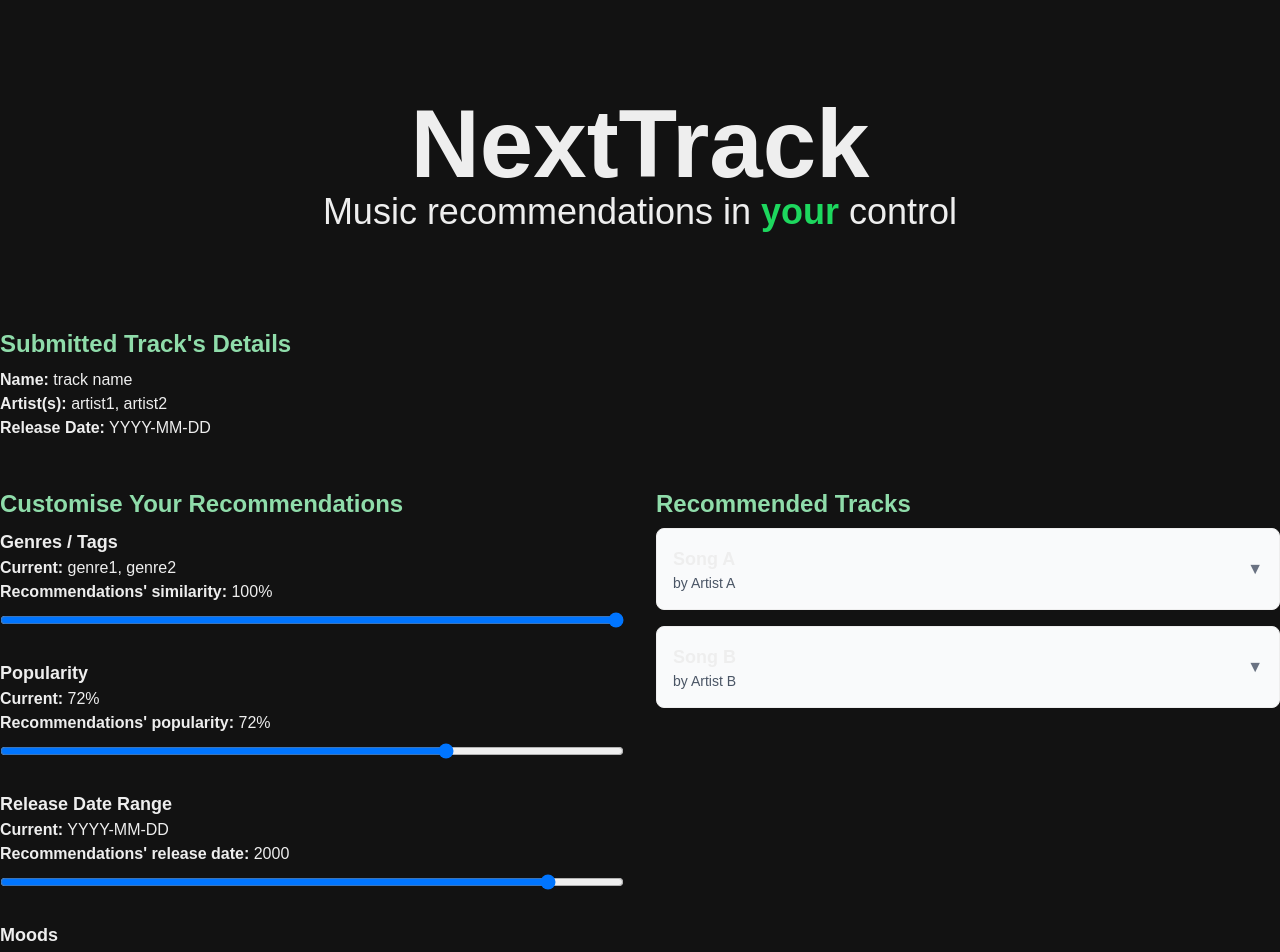
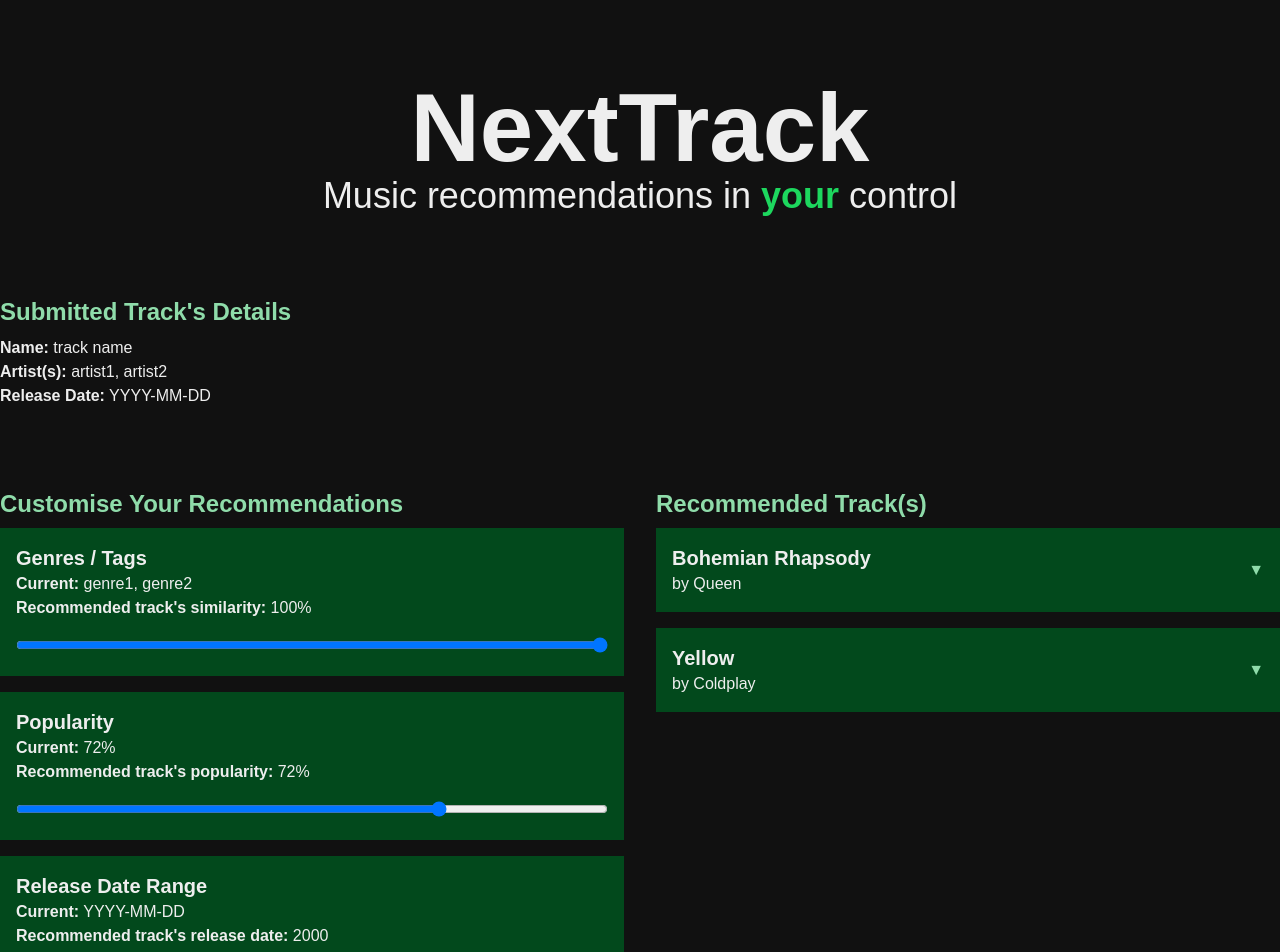
Before and after one commit to Zephkier/fyp-nexttrack, a Next.js app: page /recommendations in a window 1280 px wide. Shown: the top 952 px of the page. Built offline with nearby package versions, Linux system fonts and the light colour scheme.

Commit message:
feat: standardise CSS (like Midterm's)

```diff
--- a/src/app/globals.css
+++ b/src/app/globals.css
@@ -1,7 +1,21 @@
 @import "tailwindcss";
 
+/*
+Notes for consistent styling:
+
+- <h1>: className="text-8xl font-bold"                                          --> reserved as hero section's title
+- <h2>: className="text-4xl (font-normal)"                                      --> reserved as hero section's sub-title
+- <h3>: className="text-2xl font-bold mb-2" style={{ color: "var(--primary)" }} --> normal title
+- <h4>: className="text-xl  font-bold"                                          --> normal sub-title
+
+- Setting "mb" only is better than setting "my" on every element.
+- May use "mt" when necessary (e.g. for <hr />).
+- Only bottom-most element will not have "mb".
+- Only <footer> has "mt".
+*/
+
 :root {
-    --background: #121212;
+    --background: #111111;
     --foreground: #eeeeee;
 
     --text: #eeeeee;
@@ -19,8 +33,8 @@
 
 @media (prefers-color-scheme: dark) {
     :root {
-        --background: #0a0a0a;
-        --foreground: #ededed;
+        --background: #111111;
+        --foreground: #eeeeee;
     }
 }
 
--- a/src/app/recommendations/page-client.tsx
+++ b/src/app/recommendations/page-client.tsx
@@ -13,39 +13,47 @@ const temp_submittedTrack = {
 
 const temp_dummyRecommendedTracks = [
     {
-        name: "Song A",
-        artists: "Artist A",
+        name: "Bohemian Rhapsody",
+        artists: ["Queen"],
         link: {
-            spotify: "https://open.spotify.com",
-            appleMusic: "https://music.apple.com",
-            youtubeMusic: "https://music.youtube.com",
-            video: "dQw4w9WgXcQ",
+            spotify: "https://open.spotify.com/track/4u7EnebtmKWzUH433cf5Qv?si=d402b163ddcb40b9",
+            appleMusic: "https://music.apple.com/us/song/bohemian-rhapsody/1440650711",
+            youtubeMusic: "https://music.youtube.com/watch?v=bSnlKl_PoQU&si=rizExhbi-h_Zog7w",
+            // Can try using the YouTube video that is already in Last.fm's "About" page)
+            // From "https://www.youtube.com/watch?v=fJ9rUzIMcZQ"
+            // To                                   "fJ9rUzIMcZQ"
+            video: "fJ9rUzIMcZQ",
         },
+        lyrics: "https://genius.com/Queen-bohemian-rhapsody-lyrics",
         about: {
-            genius: "https://genius.com",
-            lastFm: "https://last.fm",
+            genius: "https://genius.com/Queen-bohemian-rhapsody-lyrics",
+            lastFm: "https://www.last.fm/music/Queen/_/Bohemian+Rhapsody+-+Remastered+2011/+wiki",
         },
         comments: {
-            genius: "https://genius.com",
-            lastFm: "https://last.fm",
+            genius: "https://genius.com/Queen-bohemian-rhapsody-lyrics#comments",
+            lastFm: "https://www.last.fm/music/Queen/_/Bohemian+Rhapsody+-+Remastered+2011#shoutbox",
         },
     },
     {
-        name: "Song B",
-        artists: "Artist B",
+        name: "Yellow",
+        artists: ["Coldplay"],
         link: {
-            spotify: "https://open.spotify.com",
-            appleMusic: "https://music.apple.com",
-            youtubeMusic: "https://music.youtube.com",
-            video: "dQw4w9WgXcQ",
+            spotify: "https://open.spotify.com/track/3AJwUDP919kvQ9QcozQPxg?si=d5ef72260b42406a",
+            appleMusic: "https://music.apple.com/us/song/yellow/1122782283",
+            youtubeMusic: "https://music.youtube.com/watch?v=9qnqYL0eNNI&si=wQ2XdteTSQePEOve",
+            // Can try using the YouTube video that is already in Last.fm's "About" page)
+            // From "https://www.youtube.com/watch?v=yKNxeF4KMsY"
+            // To                                   "yKNxeF4KMsY"
+            video: "yKNxeF4KMsY",
         },
+        lyrics: "https://genius.com/Queen-bohemian-rhapsody-lyrics",
         about: {
-            genius: "https://genius.com",
-            lastFm: "https://last.fm",
+            genius: "https://genius.com/Coldplay-yellow-lyrics",
+            lastFm: "https://www.last.fm/music/Coldplay/_/Yellow/+wiki",
         },
         comments: {
-            genius: "https://genius.com",
-            lastFm: "https://last.fm",
+            genius: "https://genius.com/Coldplay-yellow-lyrics#comments",
+            lastFm: "https://www.last.fm/music/Coldplay/_/Yellow#shoutbox",
         },
     },
 ];
@@ -62,10 +70,13 @@ export default function RecommendationsClient() {
     };
 
     return (
-        <div className="container mx-auto">
         <main>
             {/*
             TODO
+            General:
+            - Convert every component/part/section into its own component.
+
+            L side ("customise your recommendations"):
             - Convert every component/part/section into its own component.
             - Double-click to reset slider's value.
             - Upon form submission, put slider (and other param) values in URL via something like `?=`.
@@ -73,12 +84,14 @@ export default function RecommendationsClient() {
             - For "release data range", follow wireframe that has 2 selectors on 1 slider to specify release date range.
                 - Or can use calendar?
 
-                FIXME
-                - Lightly re-style "recommended tracks" and make it consistent
+            R side ("recommended track(s)"):
+            - Downwards triangle to become upwards triangle when "<details>" or "<summary>" is expanded".
+            - Make it 360p size? Scale according to video's width.
             */}
 
             {/* Component: Hero */}
-                <div className="my-24 flex flex-col items-center justify-center text-center">
+            <div className="mb-20"></div>
+            <div className="mb-20 flex flex-col items-center justify-center text-center">
                 <h1 className="text-8xl font-bold">
                     <a href="/" className="cursor-pointer">
                         NextTrack
@@ -90,10 +103,10 @@ export default function RecommendationsClient() {
             </div>
 
             {/* Component: Submitted track details */}
-                <div className="my-12">
+            <div className="mb-20">
                 <h3
                     // Format
-                        className="text-2xl mb-2 font-bold"
+                    className="text-2xl font-bold mb-2"
                     style={{ color: "var(--primary)" }}
                 >
                     Submitted Track's Details
@@ -118,19 +131,23 @@ export default function RecommendationsClient() {
                     {/* Title */}
                     <h3
                         // Format
-                            className="text-2xl mb-2 font-bold"
+                        className="text-2xl font-bold mb-2"
                         style={{ color: "var(--primary)" }}
                     >
                         Customise Your Recommendations
                     </h3>
+
                     {/* Similarity slider */}
-                        <div className="mb-6">
-                            <h4 className="text-lg font-bold">Genres / Tags</h4>
-                            <p>
+                    <div
+                        // Format
+                        className="mb-4 p-4"
+                        style={{ background: "var(--secondary)" }}
+                    >
+                        <h4 className="text-xl font-bold">Genres / Tags</h4>
+                        <p className="mb-4">
                             <b>Current:</b> {temp_submittedTrack.genres.join(", ")}
-                            </p>
-                            <p>
-                                <b>Recommendations' similarity:</b> {similarity}%
+                            <br />
+                            <b>Recommended track's similarity:</b> {similarity}%
                         </p>
                         <input
                             // Format
@@ -140,18 +157,21 @@ export default function RecommendationsClient() {
                             step="1"
                             value={similarity}
                             onChange={(e) => setSimilarity(Number(e.target.value))}
-                                className="w-full mt-2"
+                            className="w-full"
                         />
                     </div>
 
                     {/* Popularity slider */}
-                        <div className="mb-6">
-                            <h4 className="text-lg font-bold">Popularity</h4>
-                            <p>
+                    <div
+                        // Format
+                        className="mb-4 p-4"
+                        style={{ background: "var(--secondary)" }}
+                    >
+                        <h4 className="text-xl font-bold">Popularity</h4>
+                        <p className="mb-4">
                             <b>Current:</b> {temp_submittedTrack.popularity}%
-                            </p>
-                            <p>
-                                <b>Recommendations' popularity:</b> {popularity}%
+                            <br />
+                            <b>Recommended track's popularity:</b> {popularity}%
                         </p>
                         <input
                             // Format
@@ -161,18 +181,21 @@ export default function RecommendationsClient() {
                             step="1"
                             value={popularity}
                             onChange={(e) => setPopularity(Number(e.target.value))}
-                                className="w-full mt-2"
+                            className="w-full"
                         />
                     </div>
 
                     {/* Release date range slider */}
-                        <div className="mb-6">
-                            <h4 className="text-lg font-bold">Release Date Range</h4>
-                            <p>
+                    <div
+                        // Format
+                        className="mb-4 p-4"
+                        style={{ background: "var(--secondary)" }}
+                    >
+                        <h4 className="text-xl font-bold">Release Date Range</h4>
+                        <p className="mb-4">
                             <b>Current:</b> {temp_submittedTrack.releaseDate}
-                            </p>
-                            <p>
-                                <b>Recommendations' release date:</b> {dateRange}
+                            <br />
+                            <b>Recommended track's release date:</b> {dateRange}
                         </p>
                         <input
                             // Format
@@ -182,13 +205,17 @@ export default function RecommendationsClient() {
                             step="1"
                             value={dateRange}
                             onChange={(e) => setDateRange(Number(e.target.value))}
-                                className="w-full mt-2"
+                            className="w-full"
                         />
                     </div>
 
                     {/* Mood checkboxes */}
-                        <div className="mb-6">
-                            <h4 className="text-lg font-bold">Moods</h4>
+                    <div
+                        // Format
+                        className="mb-4 p-4"
+                        style={{ background: "var(--secondary)" }}
+                    >
+                        <h4 className="text-xl font-bold">Moods</h4>
                         {temp_submittedTrack.moods.map((mood, index) => (
                             <label key={index} className="flex items-center space-x-2">
                                 <input
@@ -208,60 +235,96 @@ export default function RecommendationsClient() {
                     {/* Title */}
                     <h3
                         // Format
-                            className="text-2xl mb-2 font-bold"
+                        className="text-2xl font-bold mb-2"
                         style={{ color: "var(--primary)" }}
                     >
-                            Recommended Tracks
+                        Recommended Track(s)
                     </h3>
+
                     {/* Recommended track */}
                     <div className="space-y-4">
                         {temp_dummyRecommendedTracks.map((track, index) => (
-                                <details key={index} className="border rounded-lg p-4 bg-gray-50 dark:bg-gray-900">
+                            <details
+                                // Format
+                                key={index}
+                                className="p-4"
+                                style={{ background: "var(--secondary)" }}
+                            >
+                                {/* Collapsed details */}
                                 <summary className="flex justify-between items-center cursor-pointer">
                                     <div>
-                                            <h4 className="text-lg font-semibold">{track.name}</h4>
-                                            <p className="text-sm text-gray-600 dark:text-gray-300">by {track.artists}</p>
+                                        <h4 className="text-xl font-bold">{track.name}</h4>
+                                        <p>by {track.artists}</p>
                                     </div>
-                                        <span className="text-gray-500">▼</span>
+                                    <span style={{ color: "var(--primary)" }}>▼</span>
                                 </summary>
 
-                                    <div className="mt-4 space-y-3">
-                                        <p className="space-x-2">
-                                            Listen at:
-                                            <a href={track.link.spotify} target="_blank" className="btn-link text-green-500 underline">
+                                {/* Separator */}
+                                <hr className="my-4" />
+
+                                {/* Expanded details */}
+                                <div>
+                                    {/* "Listen at" */}
+                                    <span className="mb-4 inline-flex items-center space-x-4">
+                                        <span>Listen at:</span>
+                                        <button type="button" className="px-2 py-0.5 mr-2 bg-green-700 text-white hover:bg-green-500 cursor-pointer">
+                                            <a href={track.link.spotify} target="_blank">
                                                 Spotify
                                             </a>
-                                            <a href={track.link.appleMusic} target="_blank" className="btn-link text-red-500 underline">
+                                        </button>
+                                        <button type="button" className="px-2 py-0.5 mr-2 bg-pink-700 text-white hover:bg-pink-500 cursor-pointer">
+                                            <a href={track.link.appleMusic} target="_blank">
                                                 Apple Music
                                             </a>
-                                            <a href={track.link.youtubeMusic} target="_blank" className="btn-link text-yellow-500 underline">
+                                        </button>
+                                        <button type="button" className="px-2 py-0.5 mr-2 bg-red-700 text-white hover:bg-red-500 cursor-pointer">
+                                            <a href={track.link.youtubeMusic} target="_blank">
                                                 YouTube Music
                                             </a>
-                                        </p>
-
-                                        <iframe width="100%" height="200" src={`https://www.youtube.com/embed/${track.link.video}`} title="YouTube video player" allow="accelerometer; autoplay; clipboard-write; encrypted-media; gyroscope; picture-in-picture; web-share" allowFullScreen className="rounded-lg" />
-
-                                        <p>
-                                            About:{" "}
-                                            <a href={track.about.genius} className="underline">
+                                        </button>
+                                    </span>
+                                    {/* YouTube video */}
+                                    <iframe
+                                        // Format
+                                        width="100%"
+                                        height="360"
+                                        src={`https://www.youtube.com/embed/${track.link.video}`}
+                                        allow="accelerometer; autoplay; clipboard-write; encrypted-media; gyroscope; picture-in-picture; web-share"
+                                        allowFullScreen
+                                        className="mb-4"
+                                    />
+                                    {/* About section */}
+                                    <div className="block">
+                                        <div className="mb-4 inline-flex items-center space-x-4">
+                                            <span>About the song:</span>
+                                            <button type="button" className="px-2 py-0.5 mr-2 bg-yellow-300 text-black hover:bg-yellow-100 cursor-pointer">
+                                                <a href={track.about.genius} target="_blank">
                                                     Genius
-                                            </a>{" "}
-                                            |{" "}
-                                            <a href={track.about.lastFm} className="underline">
+                                                </a>
+                                            </button>
+                                            <button type="button" className="px-2 py-0.5 mr-2 bg-red-700 text-white hover:bg-red-500 cursor-pointer">
+                                                <a href={track.about.lastFm} target="_blank">
                                                     Last.fm
                                                 </a>
-                                        </p>
-
-                                        <p>
-                                            Comments:{" "}
-                                            <a href={track.comments.genius} className="underline">
+                                            </button>
+                                        </div>
+                                    </div>
+                                    {/* Comments section */}
+                                    <div className="block">
+                                        <div className="inline-flex items-center space-x-4">
+                                            <span>Comments:</span>
+                                            <button type="button" className="px-2 py-0.5 mr-2 bg-yellow-300 text-black hover:bg-yellow-100 cursor-pointer">
+                                                <a href={track.comments.genius} target="_blank">
                                                     Genius
-                                            </a>{" "}
-                                            |{" "}
-                                            <a href={track.comments.lastFm} className="underline">
+                                                </a>
+                                            </button>
+                                            <button type="button" className="px-2 py-0.5 mr-2 bg-red-700 text-white hover:bg-red-500 cursor-pointer">
+                                                <a href={track.comments.lastFm} target="_blank">
                                                     Last.fm
                                                 </a>
-                                        </p>
+                                            </button>
+                                        </div>
+                                    </div>
                                 </div>
                             </details>
                         ))}
@@ -269,6 +332,5 @@ export default function RecommendationsClient() {
                 </section>
             </div>
         </main>
-        </div>
     );
 }
--- a/src/app/recommendations/page.tsx
+++ b/src/app/recommendations/page.tsx
@@ -8,6 +8,11 @@ export const metadata: Metadata = {
 };
 
 export default function Recommendations() {
-    // Must split server-side component (^) from client-side component @ "./page-client.tsx::RecommendationsClient()"
-    return <RecommendationsClient />;
+    return (
+        // "<div>" is here so that "<footer>" section from "layout.tsx" can be applied
+        <div className="container mx-auto">
+            {/* Must split server-side component (^) from client-side component @ "./page-client.tsx::RecommendationsClient()" */}
+            <RecommendationsClient />
+        </div>
+    );
 }
```
Also changed, not shown: src/app/layout.tsx (+9 -2 lines), src/app/page-client.tsx (+27 -17 lines), src/app/page.tsx (+7 -2 lines). Lines whose indentation alone changed are shown as unchanged.
